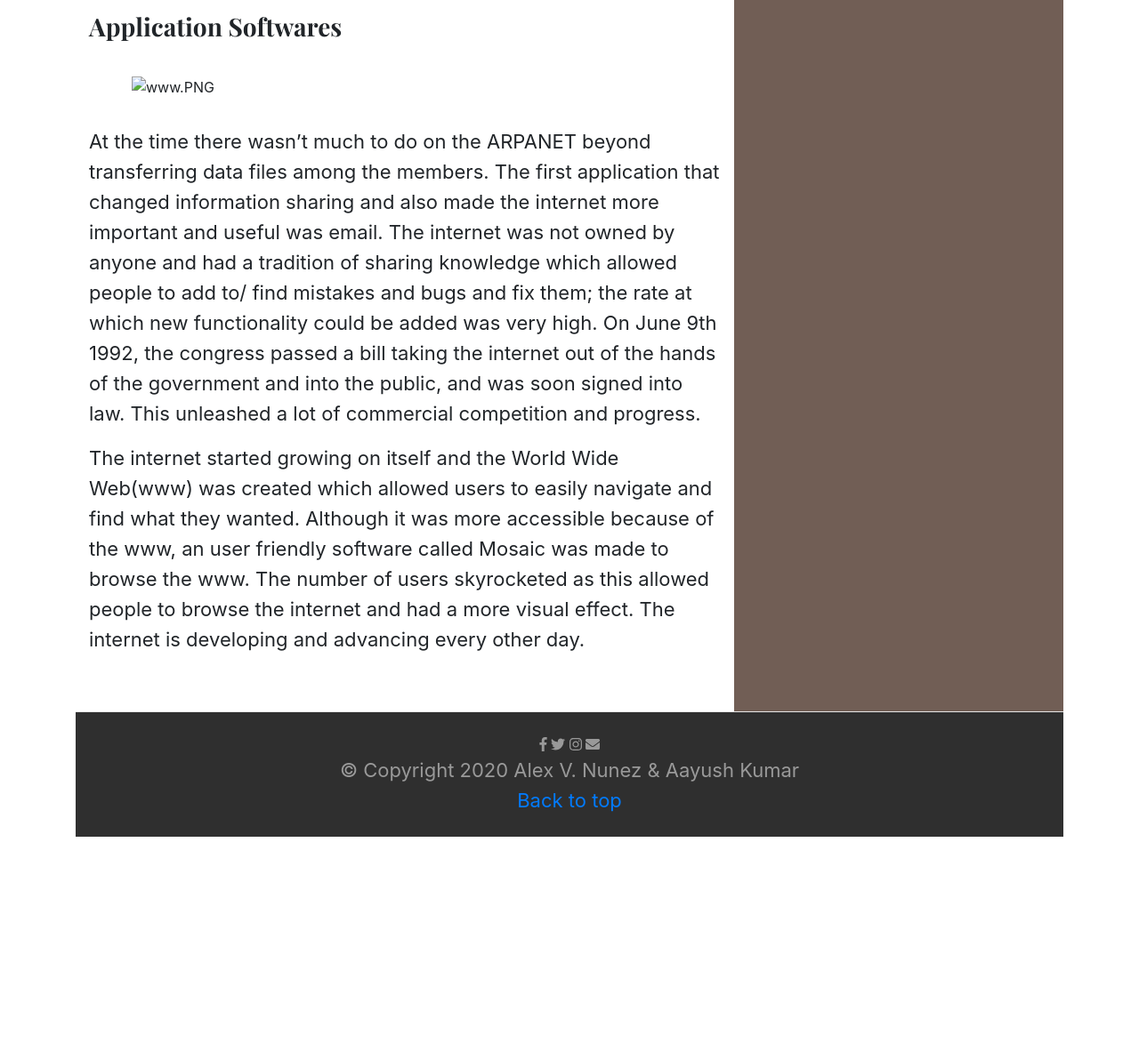
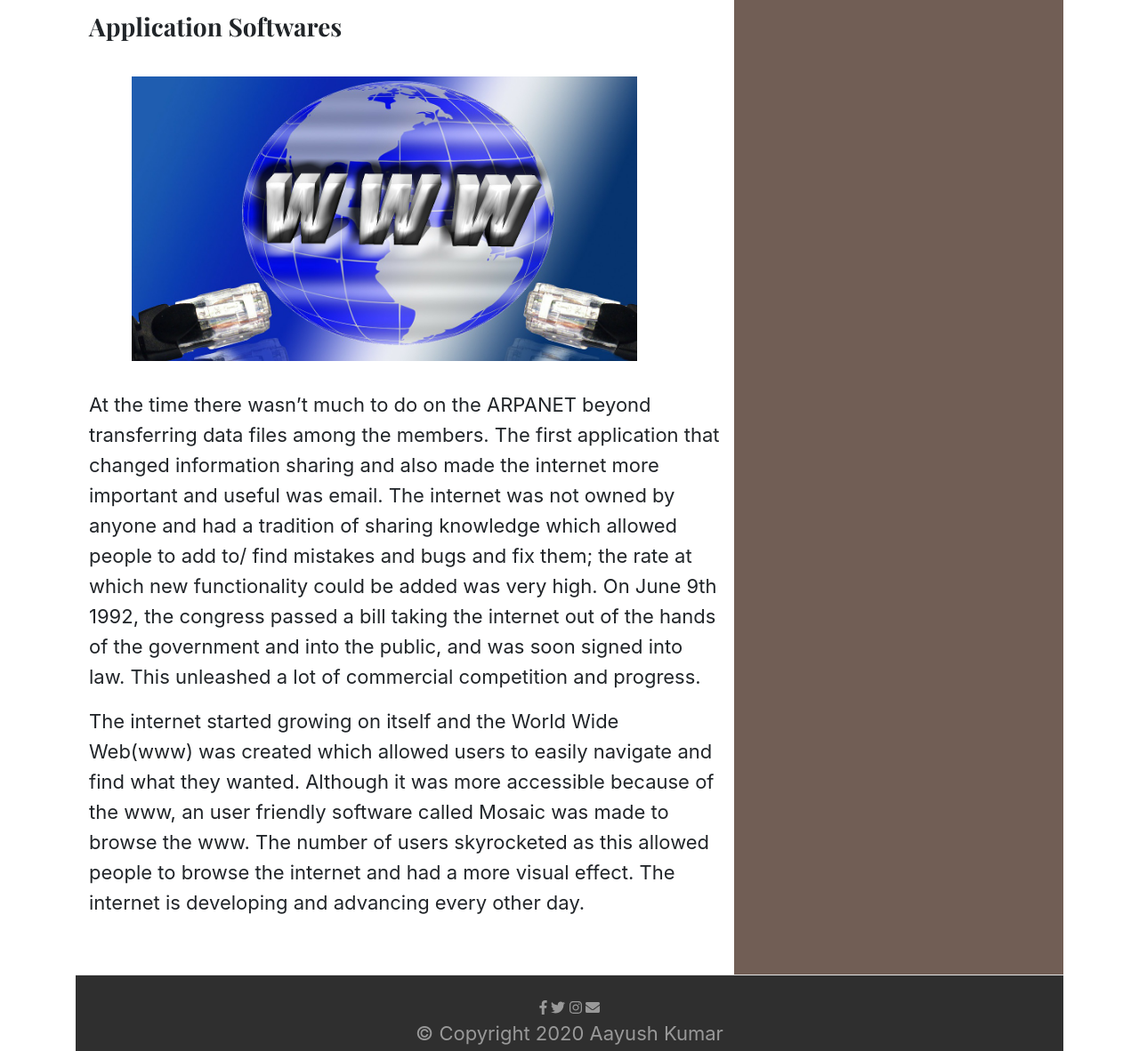
Before and after one commit to Aayushk5/Combined_Site, a plain HTML site: page project_pages/invention.html in a window 1280 px wide. Shown: the part 1552-2734 px from the top of the page at 89% size. Before the commit the page ends 2493 px from the top, so only its background shows below. Drawn offline with nearby package versions, Linux system fonts and the light colour scheme.

Commit message:
Added content to invention page

```diff
--- a/project_pages/invention.html
+++ b/project_pages/invention.html
@@ -4,10 +4,9 @@
     <meta charset="utf-8">
     <meta name="viewport" content="width=device-width, initial-scale=1, shrink-to-fit=no">
     <meta name="description" content="In this we will what the internet is its beginnings, and the important people and events around it ">
-    <meta name="Alex Nunez and Aayush Kumar" >
+    <meta name="Aayush Kumar" >
     <meta name="keywords" content="browsers war, amazon, ebay, dot com bubble, google, napster, mosaic" >
     <meta name="generator" content="Jekyll v4.1.1">
-    <link rel="icon" type="image/png" href="pictures/favicon.ico" sizes="16x16" />
     <title>History of the Internet</title>
 
     <!--    CSS STYLES SHEET   -->
@@ -80,7 +79,7 @@
             <div class="col-md-8 blog-main">
                 <div class="blog-post">
                     <h2 class="blog-post-title">The Invention of the Internet</h2>
-                    <p class="blog-post-meta">December 16th, 2020 by Aayush Kumar</p>
+                    <p class="blog-post-meta">December 18th, 2020 by Aayush Kumar</p>
                     <hr>
                     <h2>What is the internet:</h2>
                     <p>
@@ -114,7 +113,7 @@
                     <p>Initially there were only 4 mainframe computers hooked into the network, but by April 1971 there
                         were 18 connected to the network (ARPANET).</p>
                     <h3>Application Softwares</h3>
-                    <img class="page_picture" src="../pictures/www.PNG" alt="www.PNG">
+                    <img class="page_picture" src="../pictures/web.png" alt="www.PNG">
                     <p class="page_content">At the time there wasn’t much to do on the ARPANET beyond transferring data files among the
                         members. The first application that changed information sharing and also made the internet more
                         important and useful was email. The internet was not owned by anyone and had a tradition of
@@ -167,7 +166,7 @@
             <i class="social-icon fab fa-twitter"></i>
             <i class="social-icon fab fa-instagram"></i>
             <i class="social-icon fas fa-envelope"></i>
-            <p>© Copyright 2020 Alex V. Nunez & Aayush Kumar</p>
+            <p>© Copyright 2020 Aayush Kumar</p>
         </div>
         <p>
             <a href="#">Back to top</a>
```
